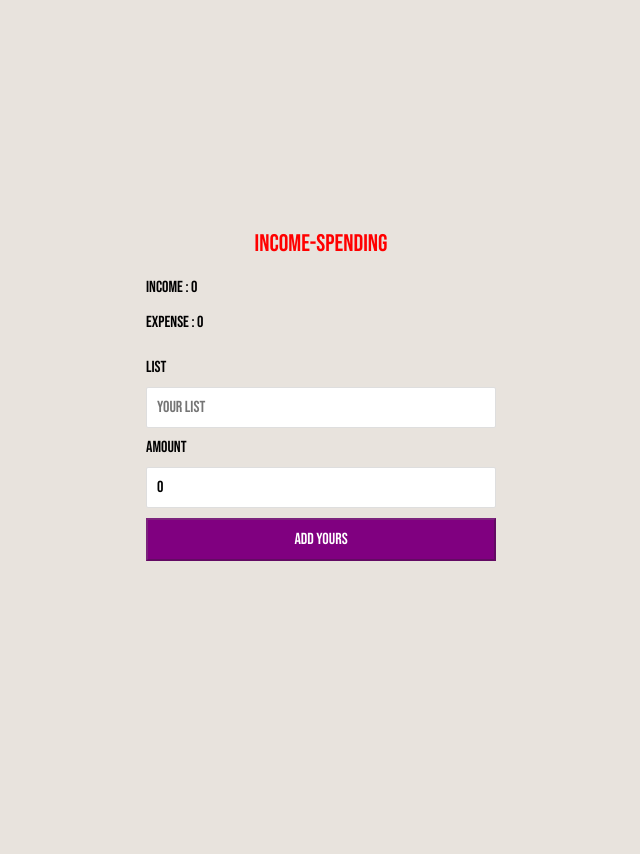
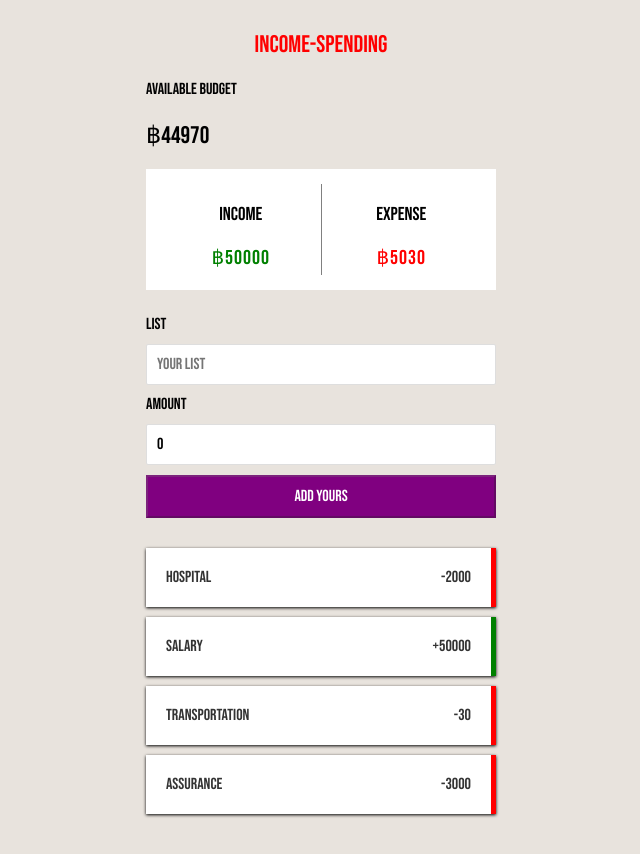
Before and after one commit to Yothin-H/react_basic, a React (Create React App) app in the folder react-basic/: page / in a window 1280 px wide. Shown: the whole page, without its empty margins (319-959 px from the left). Before the commit the page ends 800 px from the top, so only its background shows below. Built offline with nearby package versions, Linux system fonts and the light colour scheme.

Commit message:
Style of report

```diff
--- a/react-basic/src/App.js
+++ b/react-basic/src/App.js
@@ -21,10 +21,10 @@ const Title =()=> <h1 style={{color:'red',textAlign:'center'}}>Income-Spending</
 
 function App() {
   const initData=[
-    // {id:1,title:'Hospital' ,amount:-2000},
-    // {id:2,title:'Salary' ,amount:50000},
-    // {id:3,title:'Transportation' ,amount:-30},
-    // {id:4,title:'Assurance' ,amount:-3000}
+    {id:1,title:'Hospital' ,amount:-2000},
+    {id:2,title:'Salary' ,amount:50000},
+    {id:3,title:'Transportation' ,amount:-30},
+    {id:4,title:'Assurance' ,amount:-3000}
   ]
   const [items,setItems]=useState(initData)
 
--- /dev/null
+++ b/react-basic/src/components/ReportComponent.css
@@ -0,0 +1,30 @@
+.report-container{
+    display: flex;
+    justify-content: space-between;
+    background-color: #fff;
+    padding: 15px;
+    margin: 15px 0;
+}
+
+.report-container>div{
+    flex: 1;
+    text-align: center;
+}
+
+.report-container>div:first-of-type{
+    border-right: 1px solid grey;
+}
+
+.report{
+    font-size:  20px;
+    letter-spacing: 1px;
+    margin: 5px 0;
+}
+
+.report.income{
+    color: green;
+}
+
+.report.expense{
+    color: red;
+}
--- a/react-basic/src/components/ReportComponent.js
+++ b/react-basic/src/components/ReportComponent.js
@@ -1,5 +1,6 @@
 import DataContext from "../data/DataContext";
 import { useContext } from "react";
+import './ReportComponent.css'
 
 
 const ReportComponent=()=>{
@@ -7,8 +8,19 @@ const ReportComponent=()=>{
     const {income, expense} = useContext(DataContext)
     return (
       <div>
-        <p>Income : {income}</p>
-        <p>Expense : {expense}</p>
+        <h4>Available budget</h4>
+        <h1> ฿{income-expense}</h1>
+        <div className="report-container">
+            <div>
+                <h3>Income</h3>
+                <p className="report income">฿{income}</p>
+            </div>
+            <div>
+                <h3>Expense</h3>
+                <p className="report expense">฿{expense}</p>
+            </div>
+
+        </div>
       </div>
     );
   }
```
